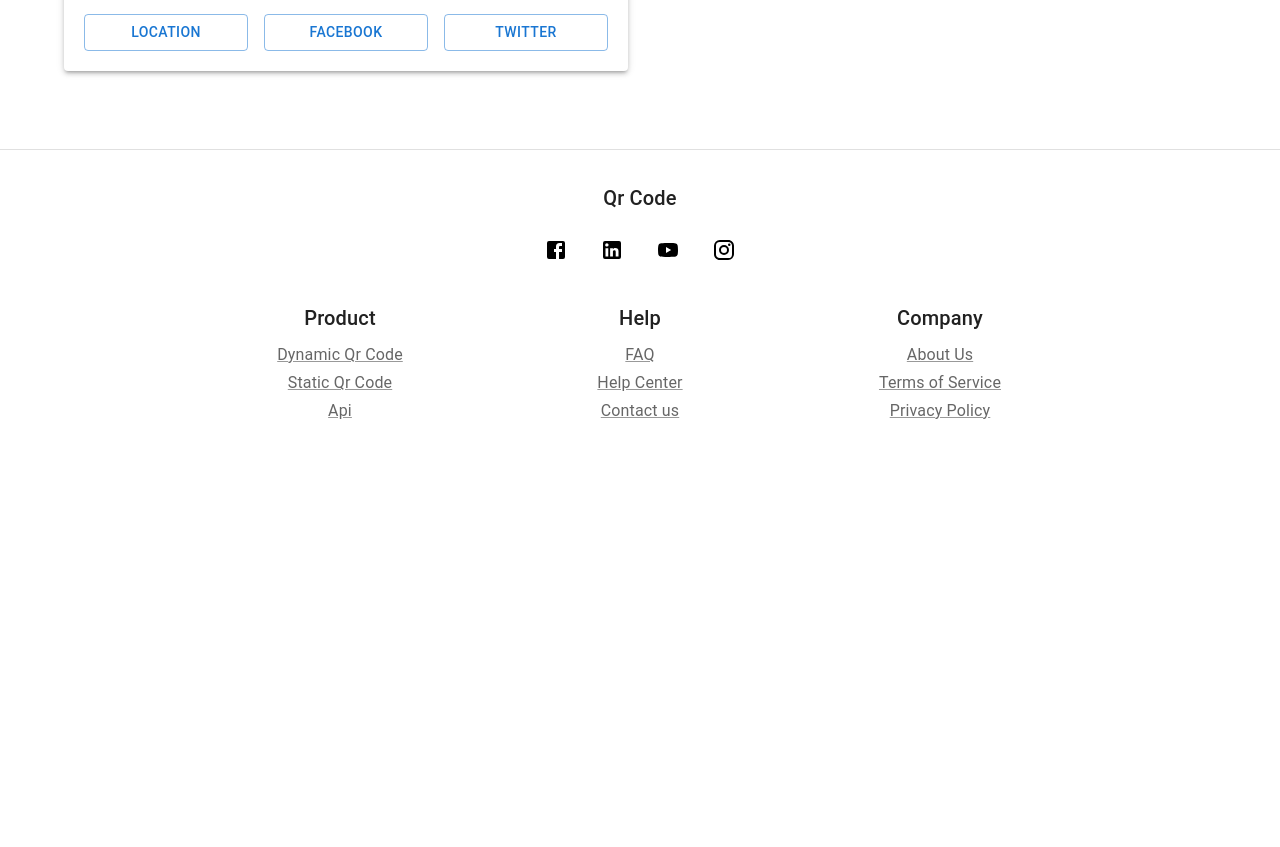
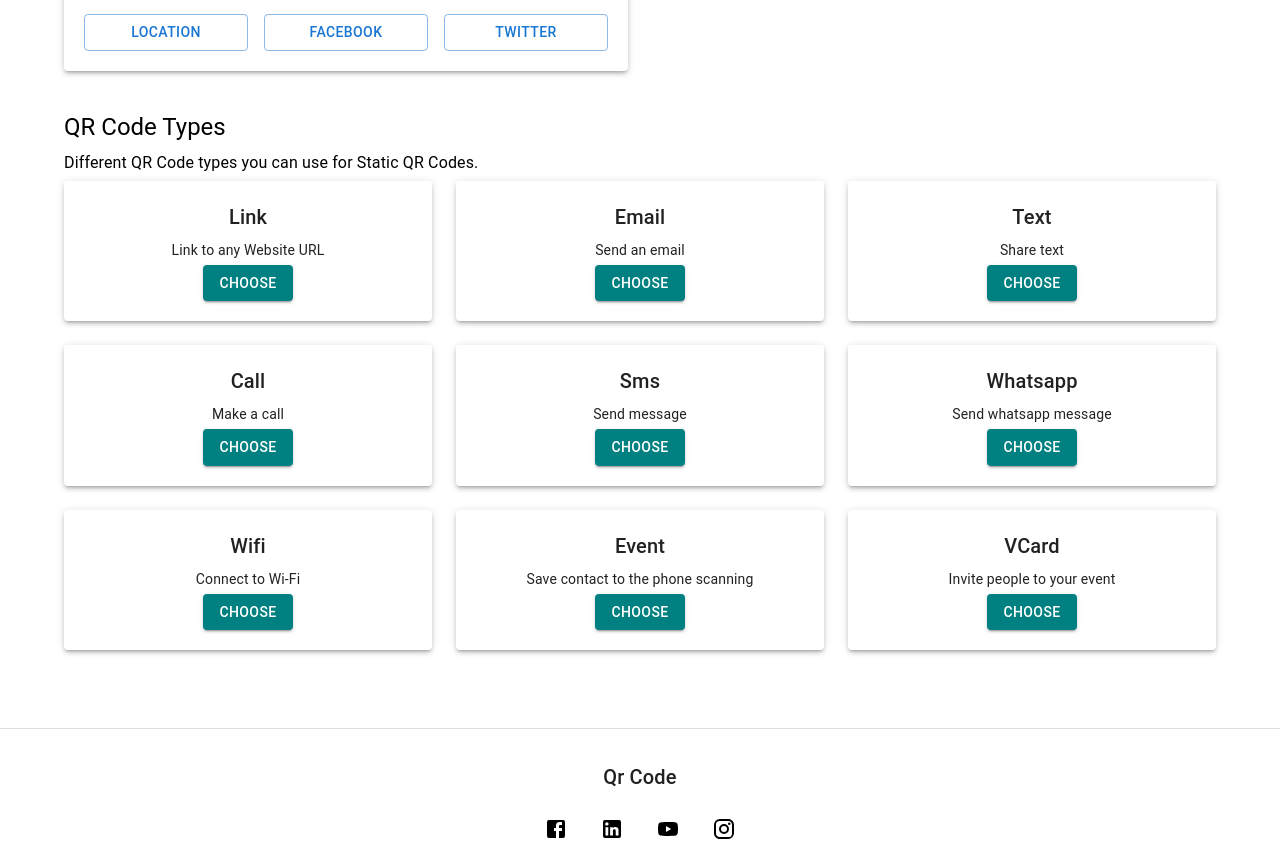
Before and after one commit to ASHA-phases/QR_CODE, a React (Create React App) app in the folder phases-innovations-services/: page / in a window 1280 px wide. Shown: the part 552-1399 px from the top of the page. Before the commit the page ends 1025 px from the top, so only its background shows below. Built offline with nearby package versions, Linux system fonts and the light colour scheme.

Commit message:
updated homepage for sevices,added the rest of the pages

```diff
--- a/phases-innovations-services/src/components/public/HomePage.tsx
+++ b/phases-innovations-services/src/components/public/HomePage.tsx
@@ -624,8 +624,58 @@ const HomePage: React.FC = () => {
           </Paper>
         </Box>
       )}
+
+
+<Box mt={5}>
+        <Typography variant="h5" gutterBottom>
+          QR Code Types
+        </Typography>
+        <Typography variant="body1" gutterBottom>
+          Different QR Code types you can use for Static QR Codes.
+        </Typography>
+        <Grid container spacing={3}>
+          {[
+            { type: "Link", description: "Link to any Website URL" },
+            { type: "Email", description: "Send an email" },
+            { type: "Text", description: "Share text" },
+            { type: "Call", description: "Make a call" },
+            { type: "Sms", description: "Send message" },
+            { type: "Whatsapp", description: "Send whatsapp message" },
+            { type: "Wifi", description: "Connect to Wi-Fi" },
+            {
+              type: "Event",
+              description: "Save contact to the phone scanning",
+            },
+            { type: "VCard", description: "Invite people to your event" },
+          ].map((item) => (
+            <Grid item xs={12} sm={4} key={item.type}>
+              <Paper
+                elevation={3}
+                style={{ padding: "20px", textAlign: "center" }}
+              >
+                <Typography variant="h6" gutterBottom>
+                  {item.type}
+                </Typography>
+                <Typography variant="body2" gutterBottom>
+                  {item.description}
+                </Typography>
+                <Button
+                  variant="contained"
+                  style={{ backgroundColor: "teal" }}
+                  onClick={() => setSelectedType(item.type)}
+                >
+                  Choose
+                </Button>
+              </Paper>
+            </Grid>
+          ))}
+        </Grid>
+      </Box>
     </Container>
+
   );
+
+
 };
 
 export default HomePage;
```
